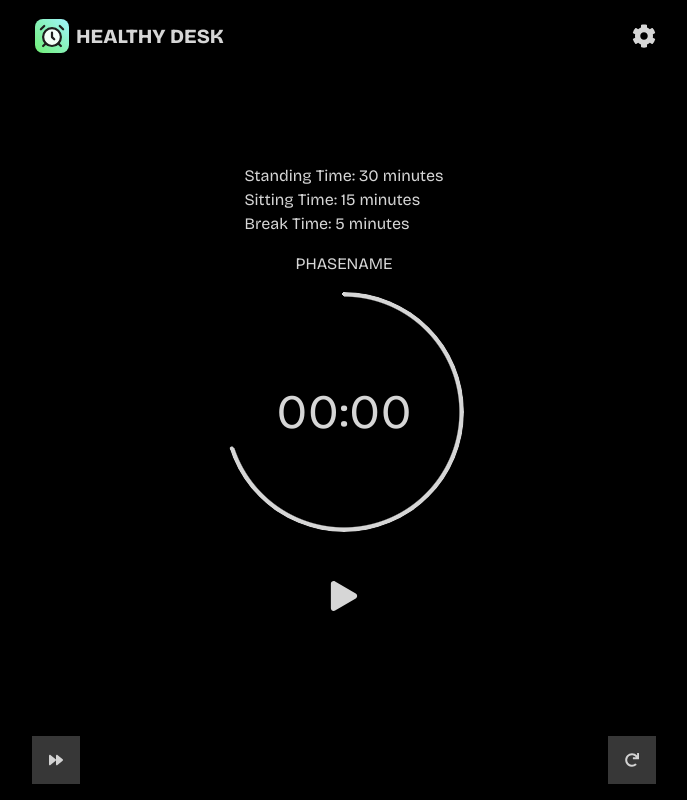
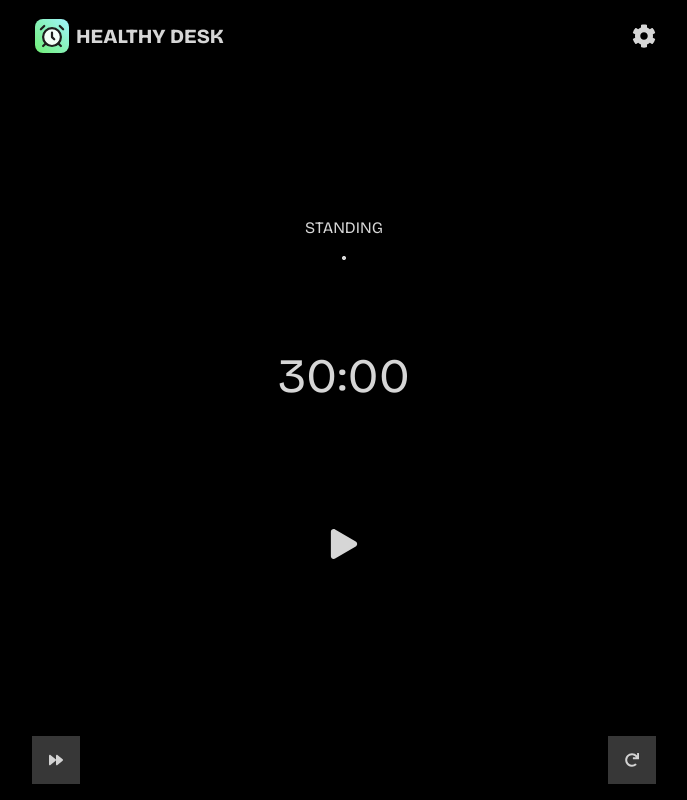
Before and after one commit to JonasHaas/healthy-desk, a Next.js app: page / in a window 1280 px wide. Shown: the whole page, without its empty margins (296-983 px from the left). Built offline with nearby package versions, Linux system fonts and the light colour scheme.

Commit message:
add timer function

```diff
--- a/src/app/page.js
+++ b/src/app/page.js
@@ -1,6 +1,6 @@
 "use client"; // This directive marks the file as a Client Component
 
-import { useState, useEffect } from 'react';
+import { useState, useEffect, useRef } from 'react';
 import Link from 'next/link';
 import Image from 'next/image';
 import { FaCog, FaPlay, FaPause, FaForward, FaRedo } from 'react-icons/fa';
@@ -9,6 +9,11 @@ import { defaultSettings } from '/src/defaults';
 export default function Home() {
 
   const [settings, setSettings] = useState(defaultSettings);
+  const [currentPhase, setCurrentPhase] = useState('standing');
+  const [timeRemaining, setTimeRemaining] = useState(settings.standingTime * 60); // in seconds
+  const [isRunning, setIsRunning] = useState(false);
+  const intervalRef = useRef(null);
+  const audioRef = useRef(null);
 
   useEffect(() => {
     const savedStandingTime = localStorage.getItem('standingTime');
@@ -16,13 +21,84 @@ export default function Home() {
     const savedBreakTime = localStorage.getItem('breakTime');
 
     if (savedStandingTime && savedSittingTime && savedBreakTime) {
-      setSettings({
+      const newSettings = {
         standingTime: parseInt(savedStandingTime),
         sittingTime: parseInt(savedSittingTime),
         breakTime: parseInt(savedBreakTime),
-      });
+      };
+      setSettings(newSettings);
+      setTimeRemaining(newSettings.standingTime * 60);
     }
   }, []);
+
+  useEffect(() => {
+    if (isRunning) {
+      intervalRef.current = setInterval(() => {
+        setTimeRemaining((prev) => {
+          if (prev <= 1) {
+            clearInterval(intervalRef.current);
+            handleNextPhase();
+            if (audioRef.current) {
+              audioRef.current.play();
+            }
+            return 0;
+          }
+          return prev - 1;
+        });
+      }, 1000);
+      return () => clearInterval(intervalRef.current);
+    }
+  }, [isRunning]);
+
+  const handleNextPhase = () => {
+    if (currentPhase === 'standing') {
+      setCurrentPhase('sitting');
+      setTimeRemaining(settings.sittingTime * 60);
+    } else if (currentPhase === 'sitting') {
+      setCurrentPhase('break');
+      setTimeRemaining(settings.breakTime * 60);
+    } else {
+      setCurrentPhase('standing');
+      setTimeRemaining(settings.standingTime * 60);
+    }
+    setIsRunning(false);
+  };
+
+  const handleStartPause = () => {
+    if (isRunning) {
+      setIsRunning(false);
+    } else {
+      setIsRunning(true);
+    }
+  };
+
+  const handleSkip = () => handleNextPhase();
+  const handleRedo = () => {
+    if (currentPhase === 'standing') {
+      setTimeRemaining(settings.standingTime * 60);
+    } else if (currentPhase === 'sitting') {
+      setTimeRemaining(settings.sittingTime * 60);
+    } else {
+      setTimeRemaining(settings.breakTime * 60);
+    }
+    setIsRunning(false);
+  };
+
+  const formatTime = (seconds) => {
+    const mins = Math.floor(seconds / 60);
+    const secs = seconds % 60;
+    return `${String(mins).padStart(2, '0')}:${String(secs).padStart(2, '0')}`;
+  };
+
+  const getProgressValue = () => {
+    const totalTime =
+      currentPhase === 'standing'
+        ? settings.standingTime * 60
+        : currentPhase === 'sitting'
+          ? settings.sittingTime * 60
+          : settings.breakTime * 60;
+    return ((totalTime - timeRemaining) / totalTime) * 100;
+  };
 
   return (
     <div className='flex flex-col justify-between min-h-screen max-w-2xl mx-auto'>
@@ -35,24 +111,21 @@ export default function Home() {
         </Link>
       </header>
       <main className="flex flex-col items-center justify-center py-4 px-6">
-        <div className='settings-values'>
-          <p>Standing Time: {settings.standingTime} minutes</p>
-          <p>Sitting Time: {settings.sittingTime} minutes</p>
-          <p>Break Time: {settings.breakTime} minutes</p>
+        <div className='py-4 px-6 '>{currentPhase.toUpperCase()}</div>
+        <div className="radial-progress" style={{ "--value": getProgressValue(), "--size": "15rem", "--thickness": "4px" }} role="progressbar">
+          <div className='text-5xl'>{formatTime(timeRemaining)}</div>
         </div>
-        <div className='py-4 px-6 '>PHASENAME</div>
-        <div className="radial-progress" style={{ "--value": "70", "--size": "15rem", "--thickness": "4px" }} role="progressbar">
-          <div className='text-5xl'>00:00</div>
+        <div className='py-4 px-6'>
+          <button className="btn btn-circle btn-ghost btn-lg text-3xl" onClick={handleStartPause}>
+            {isRunning ? <FaPause /> : <FaPlay />}
+          </button>
         </div>
-        <div className='py-4 px-6'></div>
-        <button className="btn btn-circle btn-ghost btn-lg text-3xl">
-          <FaPlay />
-        </button>
       </main>
       <footer className="flex justify-between items-center gap-5 py-4 px-6">
-        <button className="btn btn-primary"><FaForward /></button>
-        <button className="btn btn-secondary"><FaRedo /></button>
+        <button className="btn btn-primary" onClick={handleSkip}><FaForward /></button>
+        <button className="btn btn-secondary" onClick={handleRedo}><FaRedo /></button>
       </footer>
+      <audio ref={audioRef} src="/alert.mp3" preload="auto" />
     </div>
   );
 }
```
Also changed, not shown: 1 other file (tests, documents, lock files or other folders).
